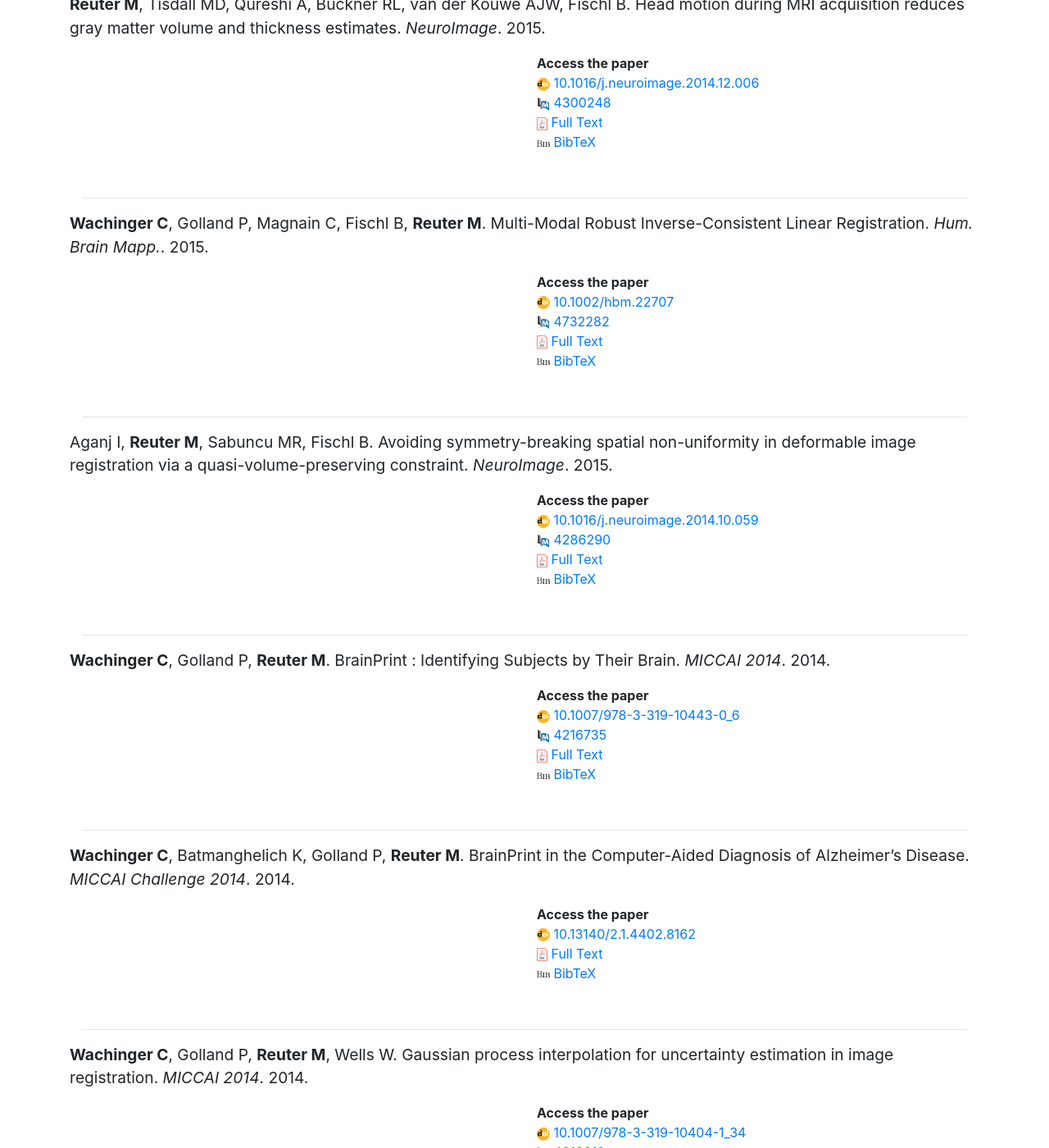
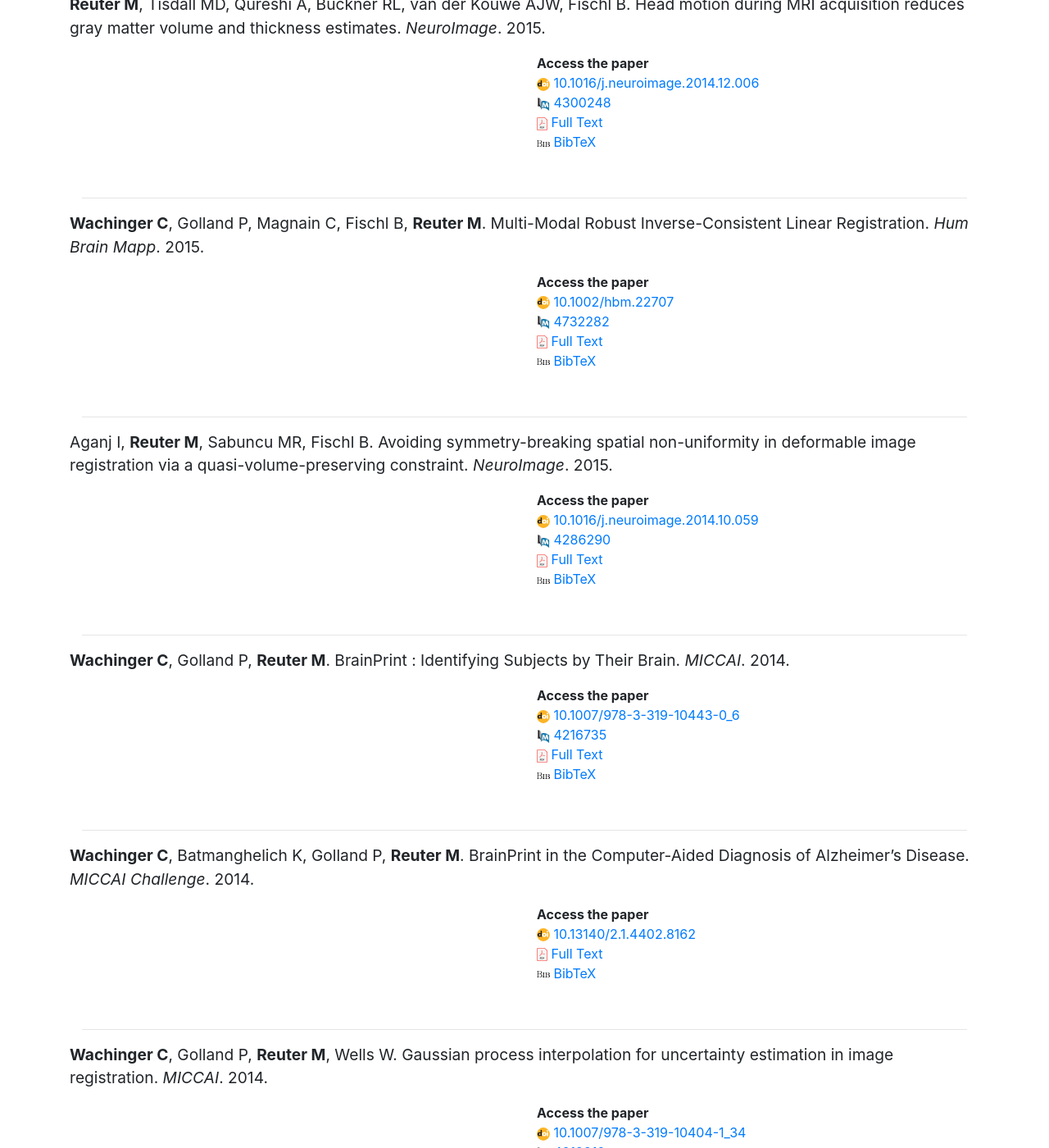
Before and after one commit to Deep-MI/Deep-MI.github.io, a Jekyll site: the page built from publications/index.html, in a window 1280 px wide and 1400 px high, scrolled down 7459 px. Shown: the whole window at 82% size. Built offline with Jekyll 4.4.1, drawn with Linux system fonts in a browser that asks for light colours; nearby versions of some CDN libraries; comment, search, counter and statistics services are not loaded; some of the changed text lies outside the part shown.

Commit message:
formatting

```diff
--- a/_data/publications.yml
+++ b/_data/publications.yml
@@ -58,7 +58,7 @@
 - id: 'estrada_2018'
   authors: '**Estrada S**, **Conjeti S**, **Ahmad M**, Nassir N, **Reuter M**'
   title: 'Competition vs. Concatenation in Skip Connections of Fully Convolutional Networks'
-  journal: '*MICCAI18 Workshop*'
+  journal: '*MICCAI Workshop*'
   type: 'workshop'
   year: 2018
   month: 09
@@ -71,7 +71,7 @@
 - id: 'ahmad_2018'
   authors: '**Ahmad M**, **Conjeti S**, **Estrada S**, Ehses P, Stöcker T, **Reuter M**'
   title: 'Complex Fully Convolutional Neural Networks for MR Image Reconstruction'
-  journal: '*MICCAI18 Workshop*'
+  journal: '*MICCAI Workshop*'
   type: 'workshop'
   year: 2018
   month: 09
@@ -108,7 +108,7 @@
 - id: 'wachinger_2018'
   authors: '**Wachinger C**, Nho K, Saykin AJ, **Reuter M**, Rieckmann A'
   title: 'A Longitudinal Imaging Genetics Study of Neuroanatomical Asymmetry in Alzheimer''s Disease'
-  journal: '*Biol. Psychiatry*'
+  journal: '*Biol Psychiatry*'
   type: 'journal'
   year: 2018
   month: 10
@@ -170,7 +170,7 @@
   authors: '**Wachinger C**, Rieckmann A, **Reuter M**'
   title: 'Latent Processes Governing Neuroanatomical Change in Aging and Dementia'
   type: 'conference'
-  journal: '*MICCAI 2017*'
+  journal: '*MICCAI*'
   year: 2017
   month: 09
   #image: '/static/pub/'
@@ -181,7 +181,7 @@
 - id: 'klein_2017'
   authors: 'Klein A, Ghosh SS, Bao FS, Giard J, Häme Y, Stavsky E, Lee N, Rossa B, **Reuter M**, Chaibub Neto E, Keshavan A'
   title: 'Mindboggling morphometry of human brains'
-  journal: '*Comput Biol.*'
+  journal: '*Comput Biol*'
   type: 'journal'
   year: 2017
   month: 02
@@ -220,7 +220,7 @@
 - id: 'ge_2016'
   authors: 'Ge T, **Reuter M**, Winkler AM, Holmes AJ, Lee PH, Tirrell LS, Roffman JL, Buckner RL, Smoller JW, Sabuncu MR'
   title: 'Multidimensional heritability analysis of neuroanatomical shape'
-  journal: '*Nat Commun.*'
+  journal: '*Nat Commun*'
   type: 'journal'
   year: 2016
   month: 11
@@ -297,7 +297,7 @@
 #  volume = {36},
 #  number = {12},
 #  issn = {1936-959X},
-  journal: '*Am. J. Neuroradiol.*'
+  journal: '*Am J Neuroradiol*'
   doi: 10.3174/ajnr.A4508
 #  pmid: 26381562
   pmcid: 4916775
@@ -306,7 +306,7 @@
 - id: 'aganj_2015'
   authors: 'Aganj I, Iglesias JE, **Reuter M**, Sabuncu MR, Fischl B'
   type: 'conference'
-  journal: '*MICCAI 2015*'
+  journal: '*MICCAI*'
   year: 2015
   title: 'Mid-Space-Independent Symmetric Data Term for Pairwise Deformable Image Registration'
   pdf: 'http://nmr.mgh.harvard.edu/~iman/Aganj_MICCAI15.pdf'
@@ -367,7 +367,7 @@
   authors: '**Wachinger C**, Golland P, Magnain C, Fischl B, **Reuter M**'
   title: 'Multi-Modal Robust Inverse-Consistent Linear Registration'
   type: 'journal'
-  journal: '*Hum. Brain Mapp.*'
+  journal: '*Hum Brain Mapp*'
   year: 2015
   doi: 10.1002/hbm.22707
   pmcid: 4732282
@@ -390,7 +390,7 @@
   authors: '**Wachinger C**, Golland P, **Reuter M**'
   title: 'BrainPrint : Identifying Subjects by Their Brain'
   type: 'conference'
-  journal: '*MICCAI 2014*'
+  journal: '*MICCAI*'
   year: 2014
   doi: 10.1007/978-3-319-10443-0_6
   pmcid: 4216735
@@ -400,8 +400,8 @@
 - id: 'wachinger_2014_challenge'
   authors: '**Wachinger C**, Batmanghelich K, Golland P, **Reuter M**'
   title: 'BrainPrint in the Computer-Aided Diagnosis of Alzheimer''s Disease'
-  type: 'conference'
-  journal: '*MICCAI Challenge 2014*'
+  type: 'workshop'
+  journal: '*MICCAI Challenge*'
   year: 2014
   doi: 10.13140/2.1.4402.8162
   bibtex: '/static/pub/wachinger_2014_challenge.bib'
@@ -411,7 +411,7 @@
   authors: '**Wachinger C**, Golland P, **Reuter M**, Wells W'
   title: 'Gaussian process interpolation for uncertainty estimation in image registration'
   type: 'conference'
-  journal: '*MICCAI 2014*'
+  journal: '*MICCAI*'
   year: 2014
   doi: 10.1007/978-3-319-10404-1_34
   pmcid: 4219919
@@ -422,7 +422,7 @@
   authors: 'Wade BS, Joshi SH, **Reuter M**, Blumenthal JD, Toga AW, Thompson PM, Giedd JN'
   title: 'Effects of sex chromosome dosage on corpus callosum morphology in supernumerary sex chromosome aneuploidies'
   type: 'journal'
-  journal: '*Biol Sex Differ.*'
+  journal: '*Biol Sex Differ*'
   year: 2014
   month: 10
   doi: 10.1186/s13293-014-0016-4
@@ -466,7 +466,7 @@
   authors: '**Reuter M**, Gerstner ER, Rapalino O, Batchelor TT, Rosen B, Fischl B'
   title: 'Impact of MRI head placement on glioma response assessment'
   type: 'journal'
-  journal: '*J Neurooncol.*'
+  journal: '*J Neurooncol*'
   year: 2014
   month: 08
   doi: 10.1007/s11060-014-1403-8
```
